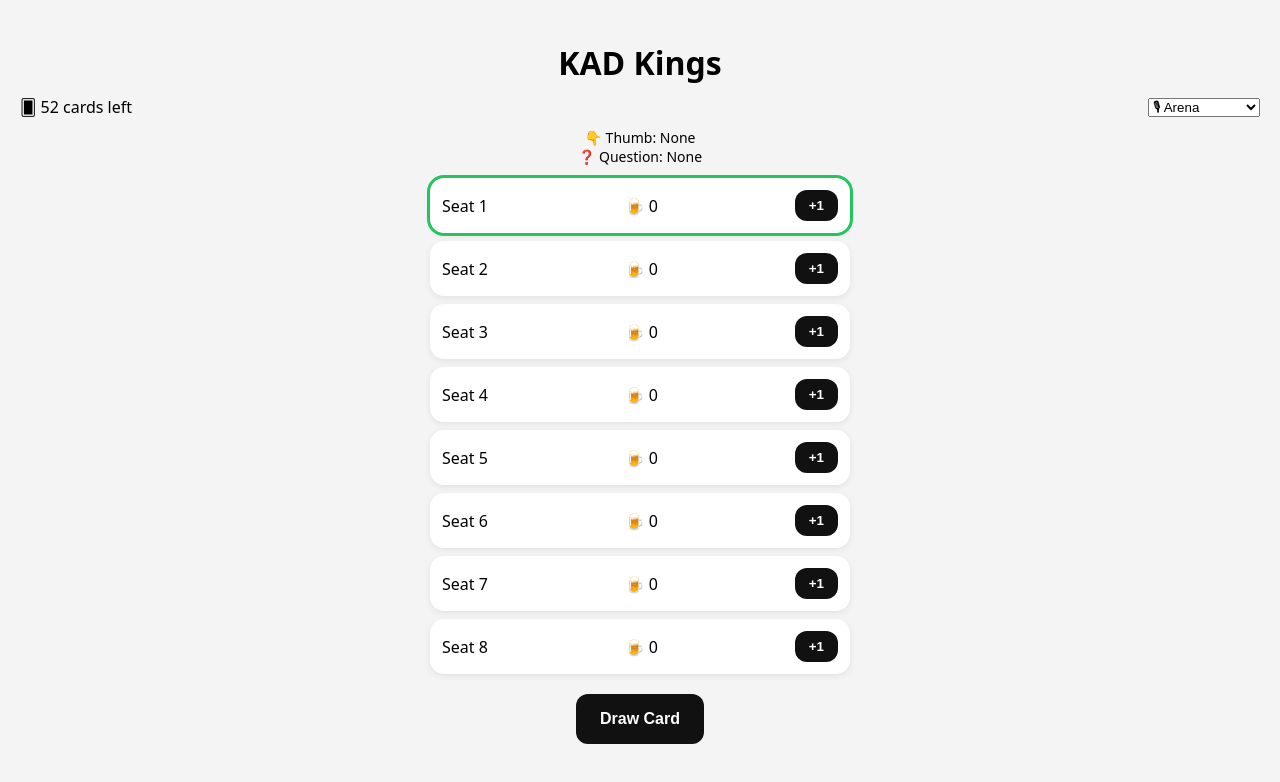
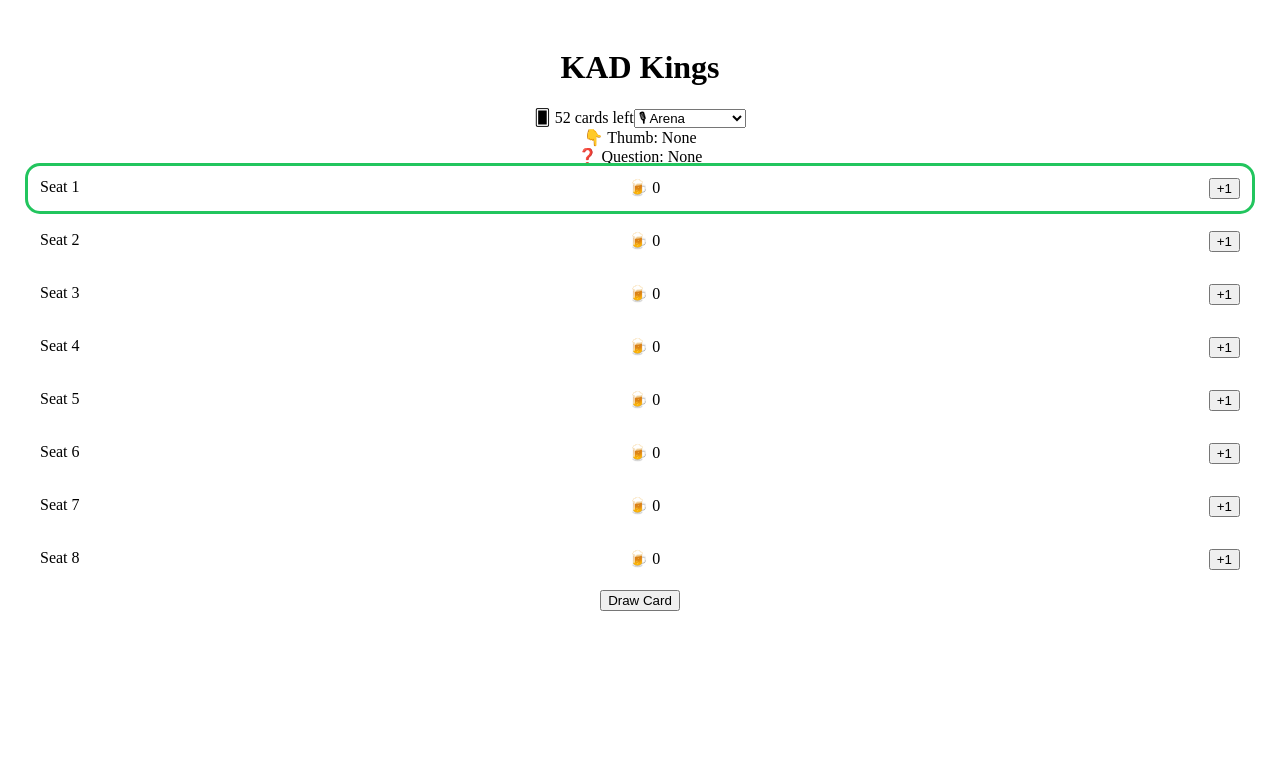
Before and after one commit to wbgl-blip/Visual-, a React (Vite) app: page / in a window 1280 px wide. Shown: the top 782 px of the page. Built offline with nearby package versions, Linux system fonts and the light colour scheme.

Commit message:
Refactor App.css by removing and updating styles
Removed unused styles and simplified existing ones.

```diff
--- a/src/App.css
+++ b/src/App.css
@@ -1,64 +1,28 @@
-* {
-  box-sizing: border-box;
-}
-
-body {
-  margin: 0;
-  background: #f4f4f4;
-  font-family: system-ui, sans-serif;
-}
-
 .app {
   padding: 20px;
   text-align: center;
 }
 
-h1 {
-  margin-bottom: 12px;
-}
-
-.top-bar {
+.seat {
+  background: white;
+  padding: 12px;
+  margin-bottom: 8px;
+  border-radius: 12px;
   display: flex;
   justify-content: space-between;
-  align-items: center;
-  margin-bottom: 10px;
-}
-
-.masters {
-  font-size: 14px;
-  margin-bottom: 12px;
-}
-
-.seats {
-  max-width: 420px;
-  margin: 0 auto 20px;
-}
-
-.seat {
-  display: flex;
-  justify-content: space-between;
-  align-items: center;
-  background: white;
-  border-radius: 14px;
-  padding: 12px;
-  margin-bottom: 8px;
-  box-shadow: 0 2px 6px rgba(0,0,0,0.08);
 }
 
 .seat.active {
   outline: 3px solid #22c55e;
 }
 
-button {
-  background: #111;
-  color: white;
-  border: none;
-  border-radius: 12px;
-  padding: 8px 14px;
-  font-weight: 600;
+.endgame {
+  padding: 20px;
 }
 
-.draw-btn {
-  padding: 16px 24px;
-  font-size: 16px;
+.score-row {
+  background: #fff;
+  margin: 6px 0;
+  padding: 10px;
+  border-radius: 10px;
 }
```
